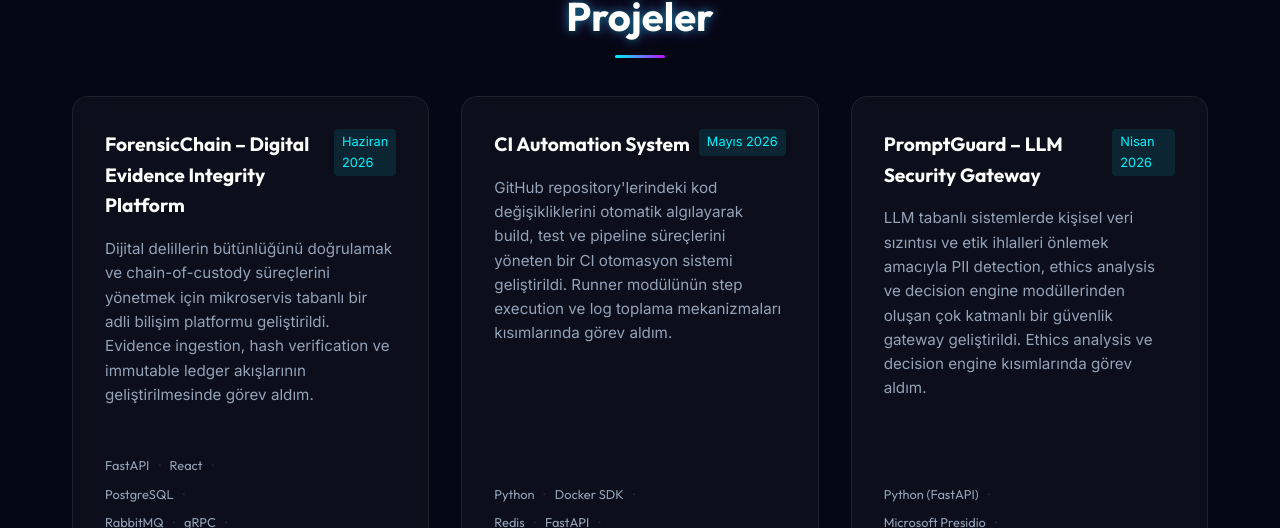
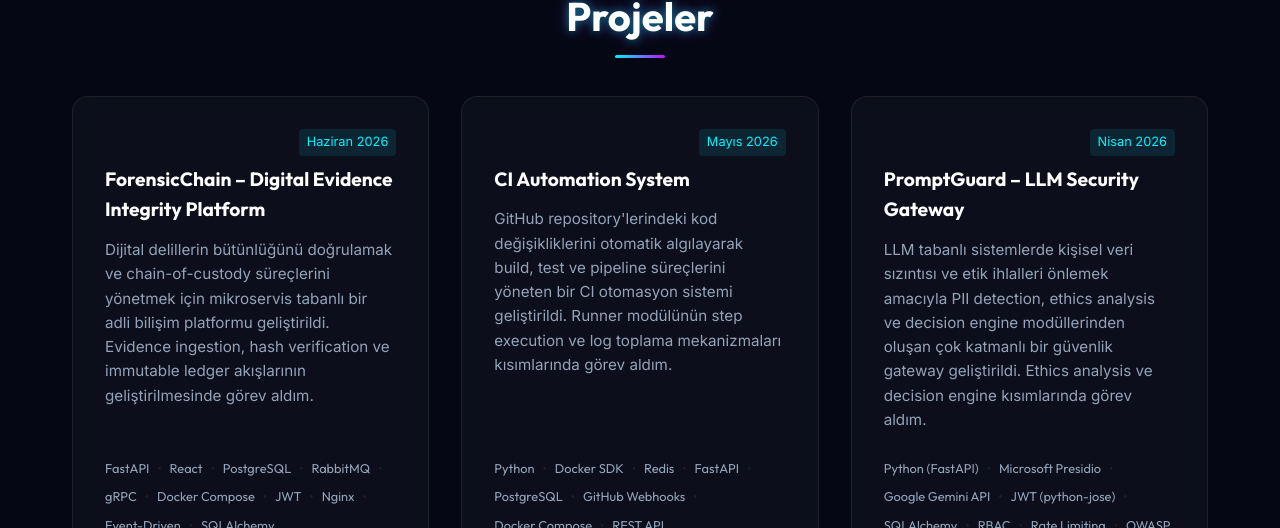
Before and after one commit to Aleyna134/portfolio-website, a plain HTML site: page index.html in a window 1280 px wide. Shown: the part 2468-2996 px from the top of the page. Drawn offline with Linux system fonts and the light colour scheme.

Commit message:
style: optimize spacing, stack project titles under dates, and align GitHub links to bottom right

```diff
--- a/styles.css
+++ b/styles.css
@@ -489,9 +489,9 @@ body.run-intro .laser-beam {
 
 .project-header {
     display: flex;
-    justify-content: space-between;
-    align-items: flex-start;
-    margin-bottom: 1rem;
+    flex-direction: column-reverse;
+    gap: 0.5rem;
+    margin-bottom: 0.8rem;
 }
 
 .project-header h3 {
@@ -505,12 +505,13 @@ body.run-intro .laser-beam {
     background: rgba(0, 243, 255, 0.1);
     padding: 0.2rem 0.5rem;
     border-radius: 4px;
+    align-self: flex-end;
 }
 
 .project-desc {
     color: var(--text-muted);
     font-size: 0.95rem;
-    margin-bottom: 1.5rem;
+    margin-bottom: 0.8rem;
     flex-grow: 1;
 }
 
@@ -534,11 +535,11 @@ body.run-intro .laser-beam {
 
 .project-footer {
     display: flex;
-    justify-content: space-between;
-    align-items: center;
+    flex-direction: column;
     margin-top: auto;
-    padding-top: 1.5rem;
-    gap: 1rem;
+    padding-top: 0.8rem;
+    gap: 0.8rem;
+    width: 100%;
 }
 
 .project-link {
@@ -555,6 +556,7 @@ body.run-intro .laser-beam {
     flex-shrink: 0;
     font-family: 'Outfit', sans-serif;
     font-weight: 500;
+    align-self: flex-end;
 }
 
 .project-link:hover {
```
